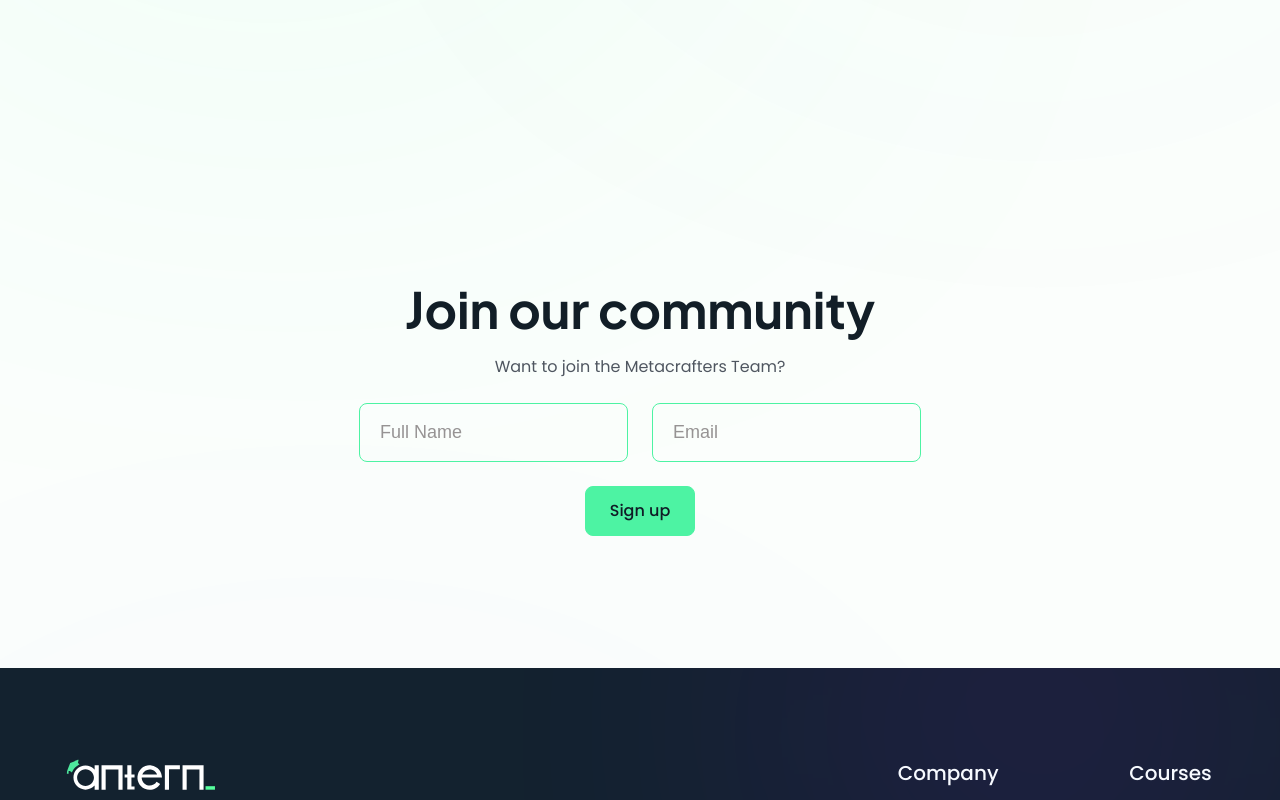
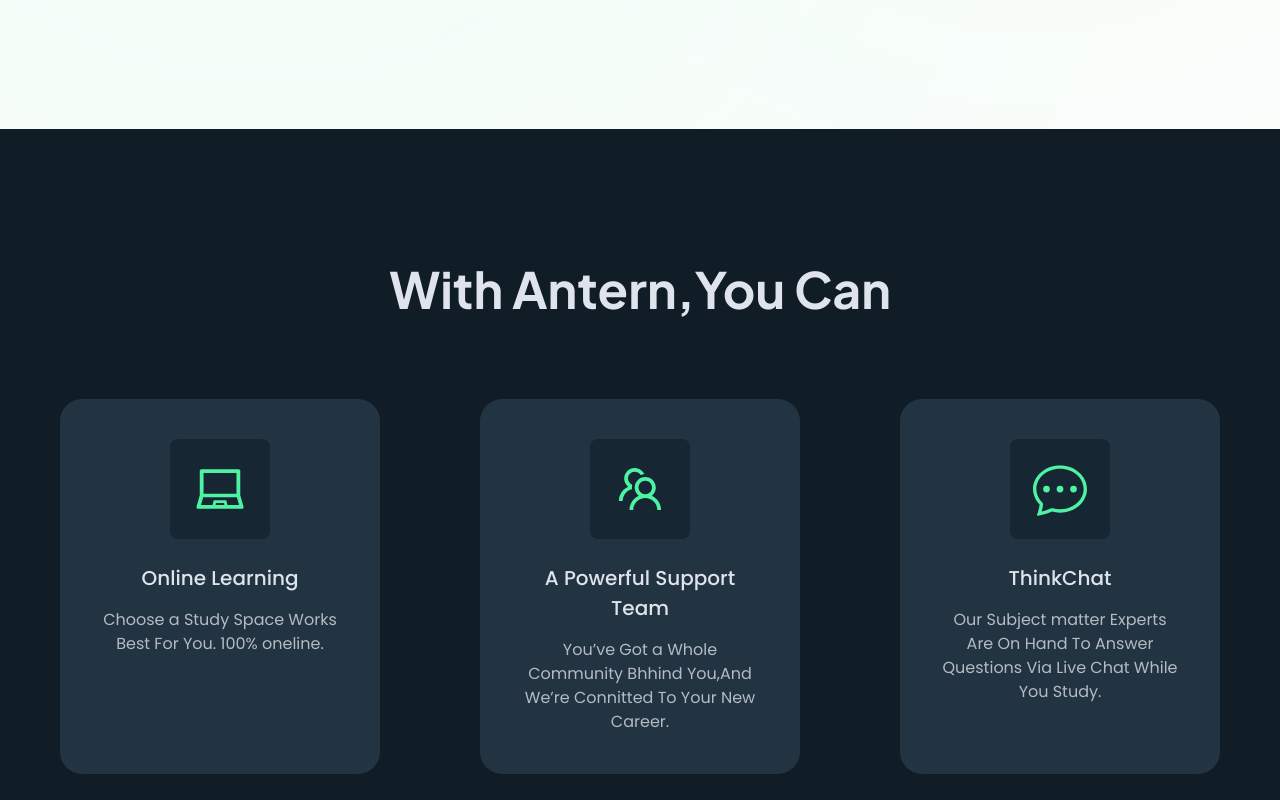
Before and after one commit to Team-Antern/antern-website-frontend, a React (Vite) app: page /about-us in a window 1280 px wide. Shown: the part 1540-2340 px from the top of the page. Built offline with nearby package versions, Linux system fonts and the light colour scheme; a small style sheet from the web is missing.

Commit message:
commited

```diff
--- a/src/Components/About/WithAnternYouCan/styles.tsx
+++ b/src/Components/About/WithAnternYouCan/styles.tsx
@@ -24,13 +24,18 @@
 export const Content = styled.div`
     display: flex;
     flex-wrap: wrap;
-    justify-content: space-between;
+    justify-content: center;
     gap: 10rem;
 `;
 
 export const Card = styled.div`
-    flex: 1;
-    /* max-width: 35rem; */
+    flex-shrink: 0;
+    padding: 4rem;
+    background: #223341;
+    border-radius: 2.2rem;
+    min-width: 25rem;
+    max-width: 32rem;
+    width: 100%;
 `;
 
 export const CardIcon = styled.div`
--- a/src/Pages/About/About.tsx
+++ b/src/Pages/About/About.tsx
@@ -12,7 +12,7 @@
             <AboutHero />
             <Content>
                 <OurMission />
-                {/* <WithAnternYouCan /> */}
+                <WithAnternYouCan />
                 {/* <OurLeadershipTeam /> */}
                 <JoinOurCommunity />
             </Content>
```
